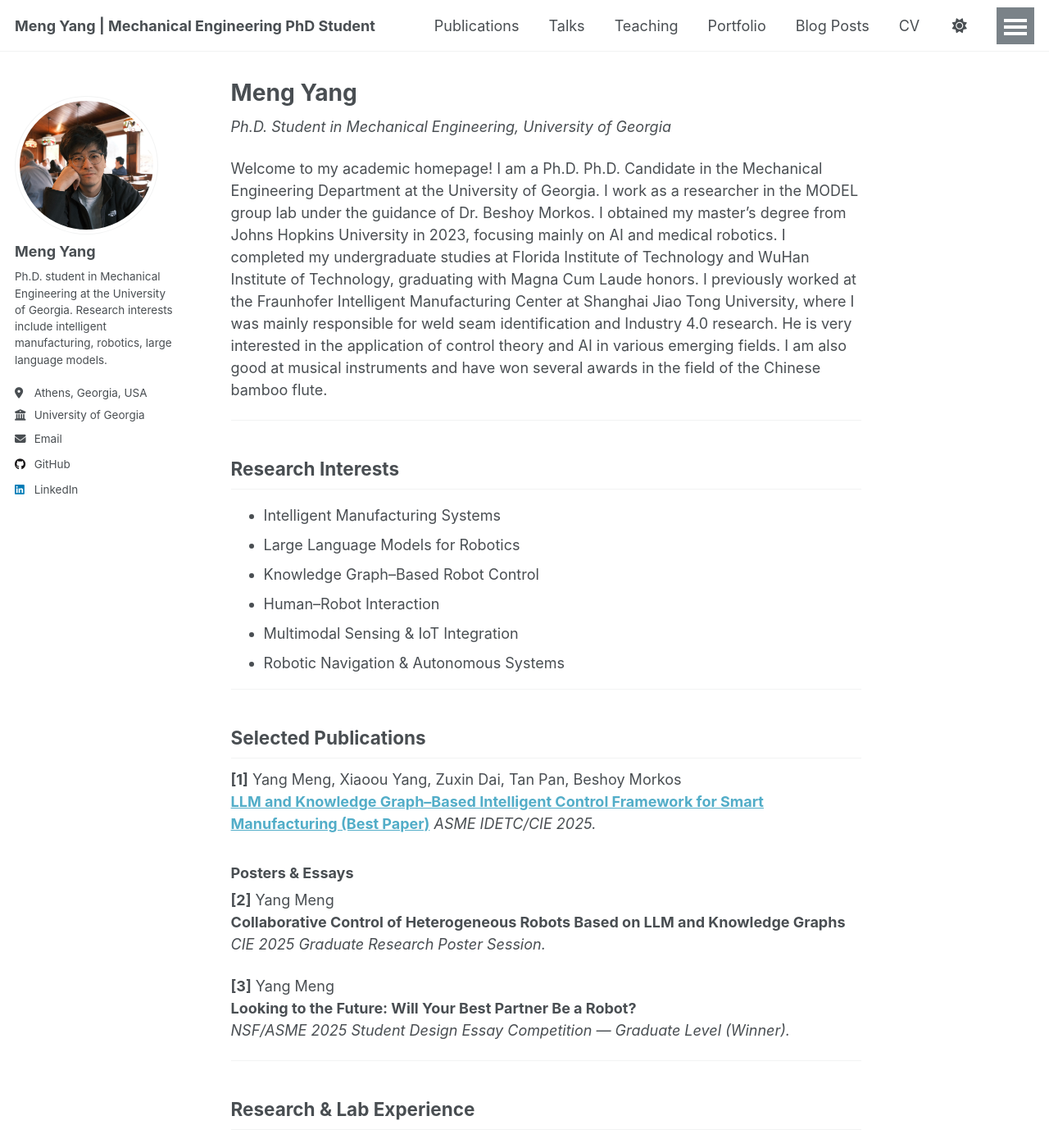
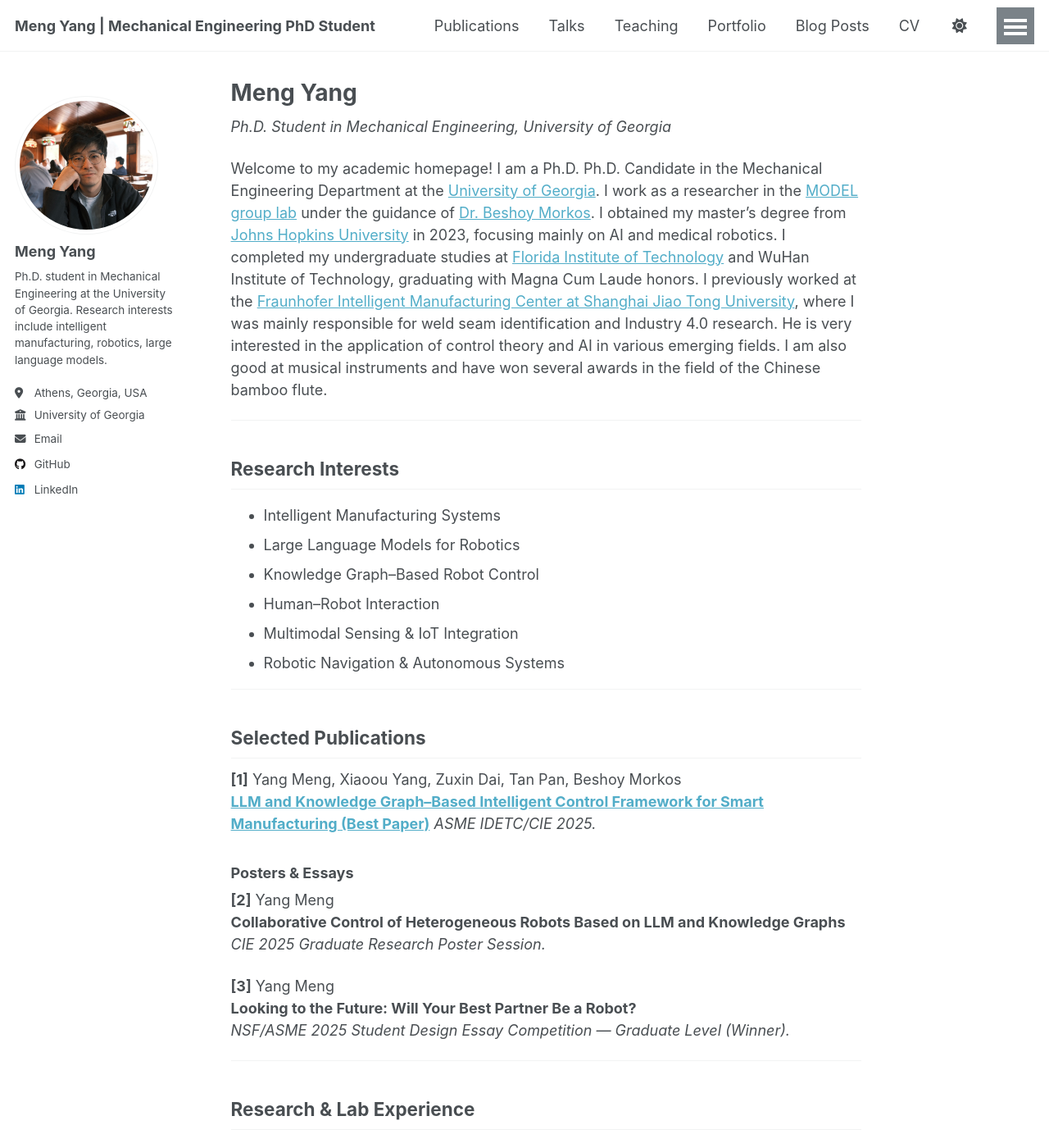
Before and after one commit to dreamocean612/Yang-Meng.github.io, a Jekyll site: the page built from _pages/about.md, in a window 1280 px wide and 1400 px high. Shown: the whole window at 82% size. Built offline with Jekyll 4.4.1, drawn with Linux system fonts in a browser that asks for light colours; a script that is not in the unit is left out; part of the change alters nothing that is shown; some of the changed text lies outside the part shown.

```diff
--- a/_pages/about.md
+++ b/_pages/about.md
@@ -10,7 +10,7 @@ redirect_from:
 
 _Ph.D. Student in Mechanical Engineering, University of Georgia_
 
-Welcome to my academic homepage! I am a Ph.D. Ph.D. Candidate in the Mechanical Engineering Department at the University of Georgia. I work as a researcher in the MODEL group lab under the guidance of Dr. Beshoy Morkos. I obtained my master’s degree from Johns Hopkins University in 2023, focusing mainly on AI and medical robotics. I completed my undergraduate studies at Florida Institute of Technology and WuHan Institute of Technology, graduating with Magna Cum Laude honors. I previously worked at the Fraunhofer Intelligent Manufacturing Center at Shanghai Jiao Tong University, where I was mainly responsible for weld seam identification and Industry 4.0 research. He is very interested in the application of control theory and AI in various emerging fields. I am also good at musical instruments and have won several awards in the field of the Chinese bamboo flute.
+Welcome to my academic homepage! I am a Ph.D. Ph.D. Candidate in the Mechanical Engineering Department at the [University of Georgia](https://engineering.uga.edu/schools/ecam/). I work as a researcher in the [MODEL group lab](https://model.uga.edu/) under the guidance of [Dr. Beshoy Morkos](https://engineering.uga.edu/team_member/beshoy-morkos/). I obtained my master’s degree from [Johns Hopkins University](https://me.jhu.edu/) in 2023, focusing mainly on AI and medical robotics. I completed my undergraduate studies at [Florida Institute of Technology](https://www.fit.edu/mechanical-and-civil-engineering/) and WuHan Institute of Technology, graduating with Magna Cum Laude honors. I previously worked at the [Fraunhofer Intelligent Manufacturing Center at Shanghai Jiao Tong University](https://fpcsm.sjtu.edu.cn/), where I was mainly responsible for weld seam identification and Industry 4.0 research. He is very interested in the application of control theory and AI in various emerging fields. I am also good at musical instruments and have won several awards in the field of the Chinese bamboo flute.
 
 
 
@@ -53,9 +53,8 @@ Welcome to my academic homepage! I am a Ph.D. Ph.D. Candidate in the Mechanical
 
 ### **UGA MODEL Lab – Intelligent Manufacturing, Robotics, and AI** *(2024–Present)*
 - Developing an LLM-KG hybrid control framework for industrial robots.
-- Enabling reasoning-driven robot task execution with real-time KG updates.
-- Integrating RGB-D sensing into navigation and manipulation tasks.
-- Designing fine-tuning-free robot control and adaptive decision-making pipelines.
+- LLM-based pedestrian obstacle avoidance navigation.
+- Multi-robot collaboration based on LLM.
 
 ### **Tumor Microenvironment Detection – JHU INBT** *(2023)*
 Worked on multi-modal biomaterial sensing and micro-environment detection systems.
```
